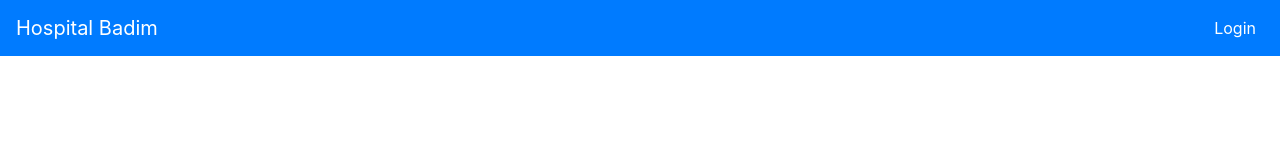
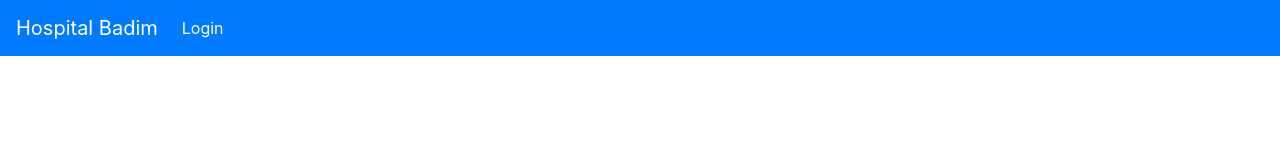
Before and after one commit to rafaelaport/formulario, an Angular app in the folder front/: page /login in a window 1280 px wide. Shown: the top 160 px of the page. Built offline with nearby package versions, Linux system fonts and the light colour scheme.

Commit message:
Adicionado mensagem de login ou senha incorretos

```diff
--- a/front/src/app/app.component.html
+++ b/front/src/app/app.component.html
@@ -18,7 +18,7 @@
   <div class="collapse navbar-collapse" id="navbarMenu"
     [ngClass]="{'show': navbarOpen}">
     <!-- inserindo os links-->
-    <ul class="navbar-nav ml-auto">
+    <ul class="navbar-nav ml-left">
       <li *ngIf="!mostrarMenu" class="nav-item" routerLinkActive="active">
         <a routerLink="/login" class="nav-link">Login</a>
       </li>
--- a/front/src/app/app.routing.module.ts
+++ b/front/src/app/app.routing.module.ts
@@ -7,7 +7,6 @@ import { AuthGuard } from './guards/auth.guard';
 
 const appRoutes: Routes = [
     {path: 'login', component: LoginComponent},
-
     {path: '', component: HomeComponent}
 ];
 
--- a/front/src/app/login/auth.service.ts
+++ b/front/src/app/login/auth.service.ts
@@ -1,7 +1,7 @@
 import { Injectable, EventEmitter  } from '@angular/core';
-import { Router } from "@angular/router";
+import { Router } from '@angular/router';
 
-import { Usuario } from "src/app/login/usuario";
+import { Usuario } from 'src/app/login/usuario';
 
 @Injectable({
   providedIn: 'root'
@@ -12,27 +12,33 @@ export class AuthService {
 
   mostrarMenuEmitter = new EventEmitter<boolean>();
 
+  // criei a variable para saber se o login está certo ou não
+  alertaLoginIncorreto: boolean;
+
   constructor(private router: Router) { }
 
   fazerLogin(usuario: Usuario) {
 
-    //verifica se o usuário informado é o mesmo cadastrado
-    if(usuario.nome === "usuario@email.com" &&
-      usuario.senha === '123456'){
+    // verifica se o usuário informado é o mesmo cadastrado
+    if(usuario.nome === 'usuario@email.com' &&
+      usuario.senha === '123456') {
 
-        //se o usuário for o mesmo ele está autenticado
+        // se o usuário for o mesmo ele está autenticado
         this.usuarioAutenticado = true;
-        //os menus do sistema são exibidos para que o usuário autenticado possa navegar
+        // os menus do sistema são exibidos para que o usuário autenticado possa navegar
         this.mostrarMenuEmitter.emit(true);
-        //é exibido a página principal, HomeComponent
+        // é exibido a página principal, HomeComponent
         this.router.navigate(['/']);
 
       } else {
 
-        //usuário não está autenticado
+        // usuário não está autenticado
         this.usuarioAutenticado = false;
-        //o menu não é exibido para que ele navegue
+        // o menu não é exibido para que ele navegue
         this.mostrarMenuEmitter.emit(false);
+        // faço o valor  ser possitivo caso o login e senha estejam incorretos
+        this.alertaLoginIncorreto = true;
+        console.log(this.alertaLoginIncorreto);
 
       }
   }
--- a/front/src/app/login/login.component.html
+++ b/front/src/app/login/login.component.html
@@ -2,6 +2,10 @@
     <div class="col-sm-8 main-section">
         <div class="modal-content">
             <div class="col-12 form-input">
+                <!--Crei a div para informar quando o login ou senha estão inconretos e o *ngIf para fazer o teste da variavel-->
+                <div class="alert alert-danger" *ngIf="authService.alertaLoginIncorreto">
+                    Login ou senha inválidos!
+                </div>
                 <form  #loginSenha="ngForm" (ngSubmit)="fazerLogin()">
                     <div class="form-group">
 
--- a/front/src/app/login/login.component.ts
+++ b/front/src/app/login/login.component.ts
@@ -1,6 +1,6 @@
 import { Component, OnInit } from '@angular/core';
 
-import { Usuario } from "src/app/login/usuario";
+import { Usuario } from 'src/app/login/usuario';
 import { AuthService } from './auth.service';
 
 @Component({
@@ -17,11 +17,13 @@ export class LoginComponent implements OnInit {
   ngOnInit() {
   }
 
-  //é chamado quando o usuário se loga
-  fazerLogin(){
+  // é chamado quando o usuário se loga
+  fazerLogin() {
 
-    //envia para o service o usuário informado na tela de login para autenticação
+    // envia para o service o usuário informado na tela de login para autenticação
     this.authService.fazerLogin(this.usuario);
+    // verifico se o authService.alertaLoginIncorreto é true se for nego ele e forço o alerta a sair
+    if (this.authService.alertaLoginIncorreto) {setTimeout(() => this.authService.alertaLoginIncorreto = false, 5000); }
 
   }
 }
```
